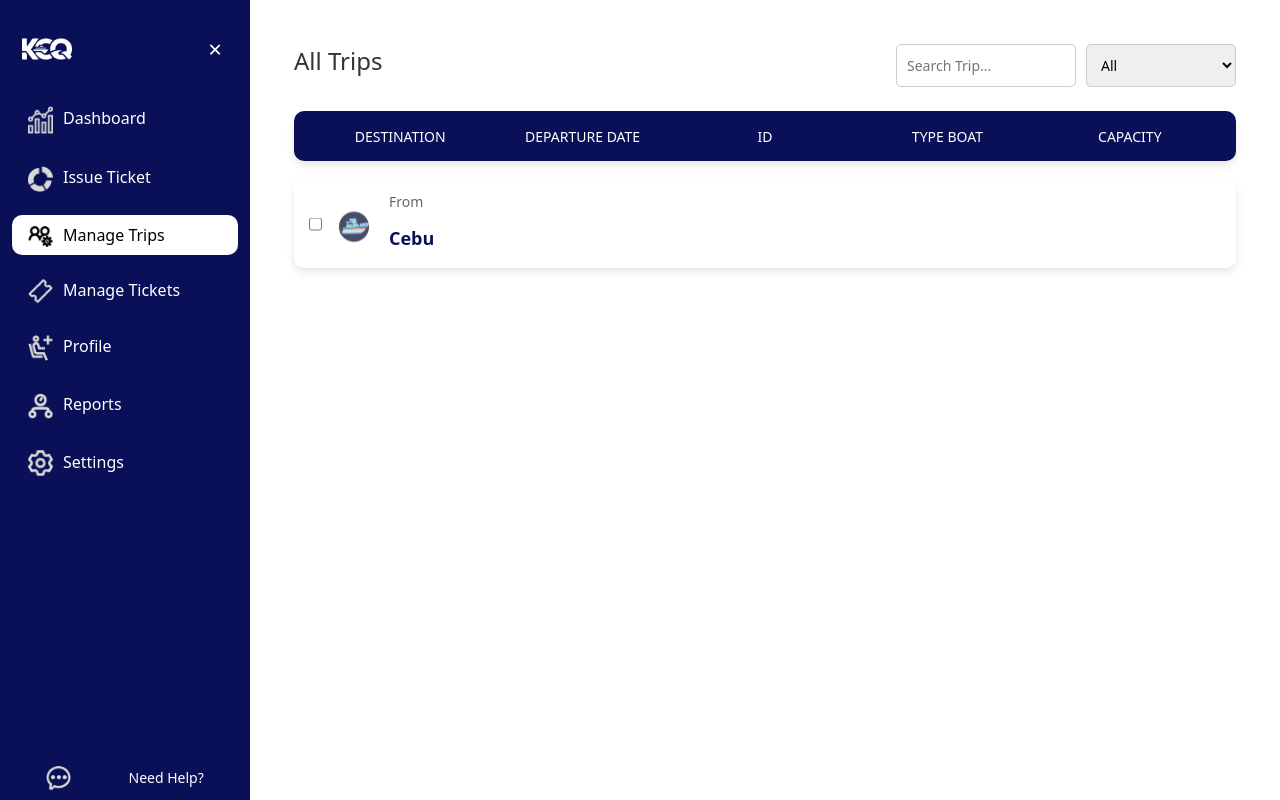
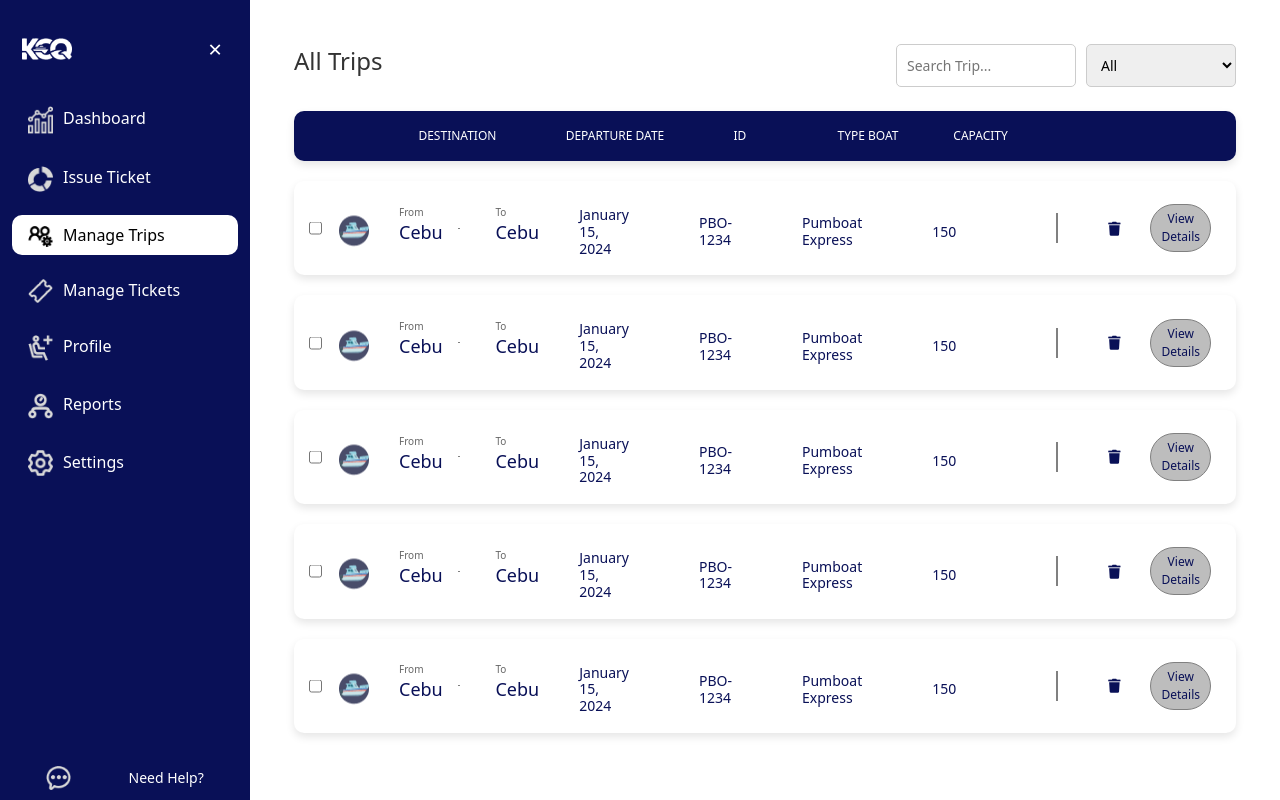
Before and after one commit to Elevate-Company/KCQ-Ferry-Ticketing-System, a React (Create React App) app in the folder frontend/: page /manage-trips in a window 1280 px wide. Built offline with nearby package versions, Linux system fonts and the light colour scheme.

Commit message:
completed the manage trips screen mockup

```diff
--- a/frontend/public/index.html
+++ b/frontend/public/index.html
@@ -4,11 +4,11 @@
     <meta charset="utf-8" />
     <link rel="icon" href="%PUBLIC_URL%/favicon.ico" />
     <meta name="viewport" content="width=device-width, initial-scale=1" />
-    <meta name="theme-color" content="#000000" />
     <meta name="description"
       content="Web site created using create-react-app" />
     <link rel="apple-touch-icon" href="%PUBLIC_URL%/logo192.png" />
     <link rel="stylesheet" href="https://cdnjs.cloudflare.com/ajax/libs/font-awesome/6.0.0-beta3/css/all.min.css">
+    <link rel="stylesheet" href="https://cdnjs.cloudflare.com/ajax/libs/font-awesome/5.15.4/css/all.min.css" />
     <link rel="stylesheet" href="https://cdnjs.cloudflare.com/ajax/libs/font-awesome/5.15.4/css/all.min.css">
     <link href="https://cdn.jsdelivr.net/npm/bootstrap@5.3.0-alpha1/dist/css/bootstrap.min.css" rel="stylesheet" />
 
--- a/frontend/src/core/managetrip/manage_trips.js
+++ b/frontend/src/core/managetrip/manage_trips.js
@@ -4,6 +4,22 @@ import TripMenu from './trip_menu';  // Import TripMenu component
 import ManageTripCard from './managetripcard';  // Correct path for ManageTripCard
 
 function ManageTrips() {
+  // Define the number of cards to display
+  const cardCount = 5;  // You can change this value to display more or fewer cards
+
+  // Array of trip data
+  const trips = [
+    { id: 1, from: 'Cebu', to: 'Bohol', date: 'January 15, 2024', type: 'Pumboat Express', capacity: 150 },
+    { id: 2, from: 'Manila', to: 'Palawan', date: 'February 20, 2024', type: 'Ferry', capacity: 200 },
+    { id: 3, from: 'Davao', to: 'Cebu', date: 'March 10, 2024', type: 'Speedboat', capacity: 100 },
+    { id: 4, from: 'Cebu', to: 'Davao', date: 'April 10, 2024', type: 'Jetboat', capacity: 120 },
+    { id: 5, from: 'Bohol', to: 'Cebu', date: 'May 5, 2024', type: 'Pumboat Express', capacity: 150 },
+    // Add more trip objects as needed
+  ];
+
+  // Slice the array based on the cardCount value
+  const displayedTrips = trips.slice(0, cardCount);
+
   return (
     <div className="manage-trips-container">
       {/* Header and Search */}
@@ -27,7 +43,10 @@ function ManageTrips() {
 
       {/* ManagetripCard.js */}
       <div className="card-container mt-3">
-        <ManageTripCard />
+        {/* Loop through the displayedTrips array and render ManageTripCard for each trip */}
+        {displayedTrips.map((trip) => (
+          <ManageTripCard key={trip.id} trip={trip} />
+        ))}
       </div>
     </div>
   );
--- a/frontend/src/core/managetrip/managetripcard.js
+++ b/frontend/src/core/managetrip/managetripcard.js
@@ -16,7 +16,34 @@ function ManageTripCard() {
         {/* From component with text on the left */}
         <div className="from-component">
           <p className="from-text">From</p>
-          <h4 className="destination">Cebu</h4>
+          <h4 className="from-destination">Cebu</h4>
+        </div>
+
+        {/* Horizontal dashed line separator */}
+        <div className="separator" />
+
+        {/* To component with text on the left */}
+        <div className="to-component">
+          <p className="to-text">To</p>
+          <h4 className="to-destination">Cebu</h4>
+        </div>
+
+        {/* Departure date component with ID */}
+        <div className="departure-date-component mt-3">
+          <h4 className="departure-date">January 15, 2024</h4>
+          <h4 className="departure-id">PBO-1234</h4>
+          <h4 className="departure-text">Pumboat Express</h4>
+          <h4 className="departure-capacity">150</h4>
+        </div>
+
+        {/* Vertical separator, trash icon, and View Details button */}
+        <div className="vertical-separator">
+          <button type="button" className="trash-button">
+            <i className="fas fa-trash"></i>
+          </button>
+          <button type="button" className="view-details-button">
+            View Details
+          </button>
         </div>
       </div>
     </div>
--- a/frontend/src/core/managetrip/trip_menu.js
+++ b/frontend/src/core/managetrip/trip_menu.js
@@ -5,11 +5,11 @@ function TripMenu() {
   return (
     <div className="navbar-card2 mt-4">
       <div className="trip-info-row">
-        <p>DESTINATION</p>
-        <p>DEPARTURE DATE</p>
-        <p>ID</p>
-        <p>TYPE BOAT</p>
-        <p>CAPACITY</p>
+        <p className="destination" >DESTINATION</p>
+        <p className='date'>DEPARTURE DATE</p>
+        <p className='ID'>ID</p>
+        <p className='boat'>TYPE BOAT</p>
+        <p className='capacity'>CAPACITY</p>
       </div>
     </div>
   );
--- a/frontend/src/css/managetripcard.css
+++ b/frontend/src/css/managetripcard.css
@@ -32,26 +32,110 @@
 
 .card-body1 {
     display: flex;
-    align-items: center; /* Vertically centers the content */
-    justify-content: flex-start; /* Aligns items to the left */
+    align-items: center; /* Vertically center the content */
+    justify-content: flex-start; /* Align items to the left */
     width: 100%;
     padding-left: 70px; /* Padding for spacing between logo and text */
 }
 
-.from-component {
+.from-component,
+.to-component {
     display: flex;
-    flex-direction: column; /* Stack From and Cebu vertically */
+    flex-direction: column; /* Stack From/To and their respective destinations vertically */
     align-items: flex-start; /* Align text to the left */
-    margin-left: 10px; /* Adjust this value to bring it closer to the boat logo */
+    margin-left: 20px; /* Adjust this value to control spacing between components */
 }
 
-.from-text {
-    font-size: 14px;
+.from-text,
+.to-text {
+    font-size: 10px;
     color: #666; /* Light color for the label */
+    margin-bottom: 2px; /* Reduced margin to bring text closer to the destination */
 }
 
-.destination {
+.from-destination,
+.to-destination {
     font-size: 18px;
-    font-weight: bold;
     color: #091057; /* Adjust this color */
 }
+
+/* Styling for the separator */
+.separator {
+    width: 5%; /* Reduced width for the separator */
+    border-top: 1px dashed grey;
+    margin: 15px 15px;
+}
+
+/* Departure date, ID, text "Pumboat Express", and capacity */
+.departure-date-component {
+    display: flex;
+    align-items: center; /* Align items horizontally */
+    margin-left: 40px; /* Adjust spacing from other components */
+}
+
+.departure-date,
+.departure-id,
+.departure-text,
+.departure-capacity {
+    font-size: 14px;
+    color: #091057; /* Same color for all */
+    margin-right: 70px; /* Space between elements */
+}
+
+.departure-id {
+    font-size: 14px; /* Same size as departure date */
+    font-weight: normal; /* No bold text */
+}
+
+.departure-text {
+    font-size: 14px; /* Same size as the ID */
+    font-weight: normal; /* Regular font weight for the text */
+}
+
+.departure-capacity {
+    font-size: 14px;
+    color: #091057;
+    font-weight: normal; /* Regular font weight */
+    margin-right: 30px; /* Space between text and capacity number */
+}
+
+/* Solid Vertical Line Separator */
+.vertical-separator {
+    height: 30px; /* Height of the separator */
+    border-left: 2px solid grey; /* Solid vertical line */
+    margin-left: 70px; /* Space between capacity and separator */
+    display: flex;
+    align-items: center; /* Center the button vertically */
+    justify-content: center;
+    margin-right: 10px; /* Space to the right */
+}
+
+.trash-button {
+    background: none; /* Remove background */
+    border: none; /* Remove border */
+    color: #091057; /* Icon color */
+    font-size: 14px; /* Icon size */
+    cursor: pointer; /* Pointer cursor on hover */
+    margin-left: 50px; /* Space between icon and vertical separator */
+    padding: 0; /* Remove padding */
+}
+
+.trash-button:hover {
+    color: #dc3545; /* Change color on hover for feedback */
+}
+
+/* View Details Button */
+.view-details-button {
+    background-color: rgb(189, 189, 189); /* Light grey background */
+    border: 1px solid grey; /* Grey border */
+    border-radius: 25px; /* Rounded corners */
+    color: #091057; /* Text color */
+    padding: 5px 10px; /* Button padding */
+    font-size: 12px; /* Font size */
+    cursor: pointer; /* Pointer cursor on hover */
+    margin-left: 30px;
+}
+
+.view-details-button:hover {
+    background-color: #e2e3e5; /* Slightly darker grey on hover */
+}
--- a/frontend/src/css/trip_menu.css
+++ b/frontend/src/css/trip_menu.css
@@ -3,26 +3,51 @@
   width: 100%;
   max-width: 1350px;
   margin: 20px auto;
-    padding: 10px 15px; /* Further reduce padding for a more compact card */
+  padding: 10px 15px;
   border-radius: 10px;
   box-shadow: 0px 4px 8px rgba(0, 0, 0, 0.1);
   color: white;
-    height: 50px; /* Adjusted height for more space */
+  height: 50px;
   display: flex;
-    justify-content: center; /* Center the content horizontally */
-    align-items: center; /* Center the content vertically */
+  justify-content: center;
+  align-items: center;
 }
 
 .trip-info-row {
   display: flex;
-    justify-content: space-between;
-    width: 100%; /* Ensure items stretch across the card */
-    align-items: center; /* Center the content vertically within the row */
+  width: 100%;
+  margin-top: 15px;
+  align-items: center;
 }
 
-  .trip-info-row p {
-    margin: 0 10px;
-    font-size: 14px; /* Reduced font size for better alignment */
-    flex: 1;
+/* Specific styles for each item */
+.destination {
+  text-align: left;
+  margin-left: 12%; /* Set to zero to align with the left edge */
+  font-size: 12px;
+}
+
+.date {
   text-align: center;
+  font-size: 12px;
+  width: 20%;
+  margin-left: 3%;
 }
+
+.ID {
+  text-align: center;
+  font-size: 12px;
+  margin-left: 3%;
+}
+
+.boat {
+  text-align: center;
+  font-size: 12px;
+  margin-left: 10%;
+}
+
+.capacity {
+  text-align: center;
+  font-size: 12px;
+  width: 18%;
+}
--- a/package.json
+++ b/package.json
@@ -4,6 +4,7 @@
   },
   "dependencies": {
     "bootstrap": "^5.3.3",
+    "font-awesome": "^4.7.0",
     "react-bootstrap": "^2.10.5"
   }
 }
```
Also changed, not shown: 1 other file (tests, documents, lock files or other folders). Lines whose indentation alone changed are shown as unchanged.
